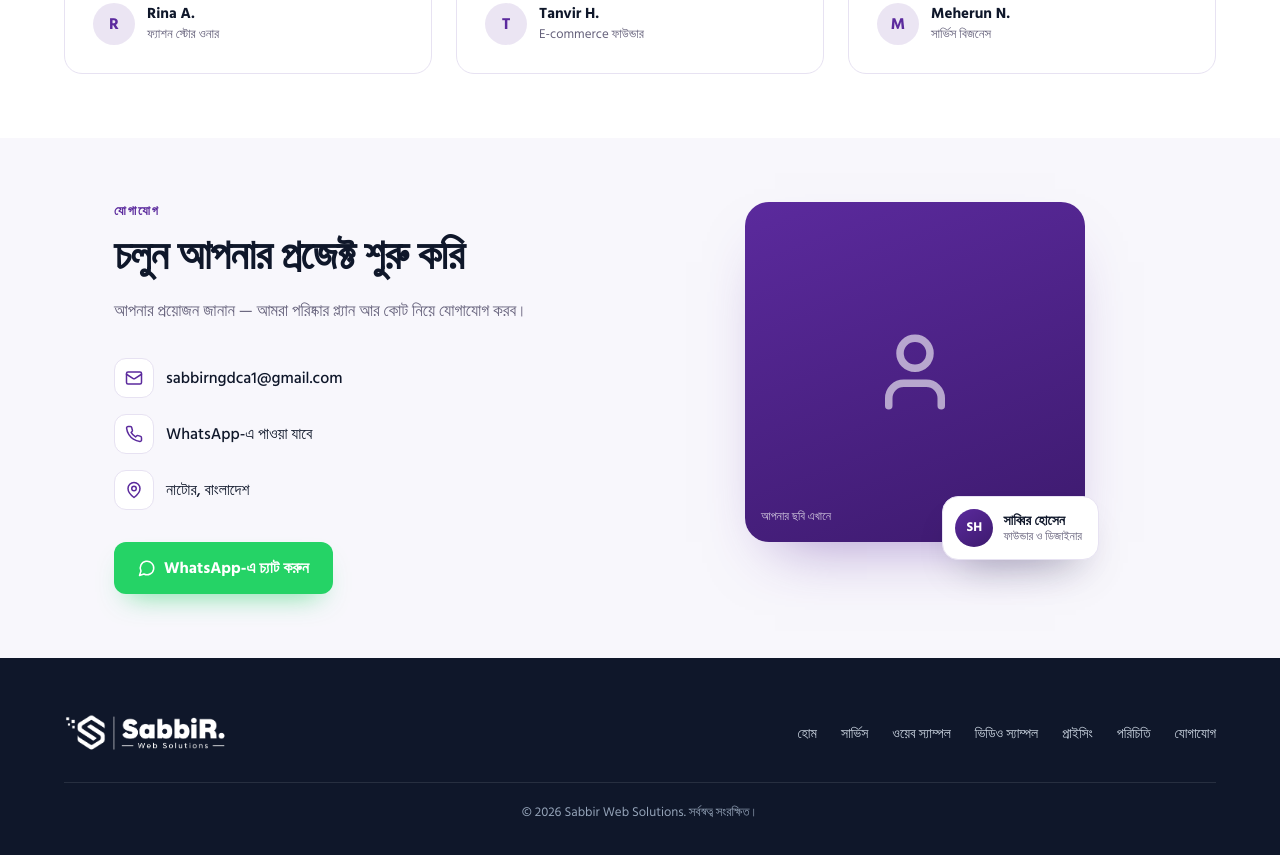
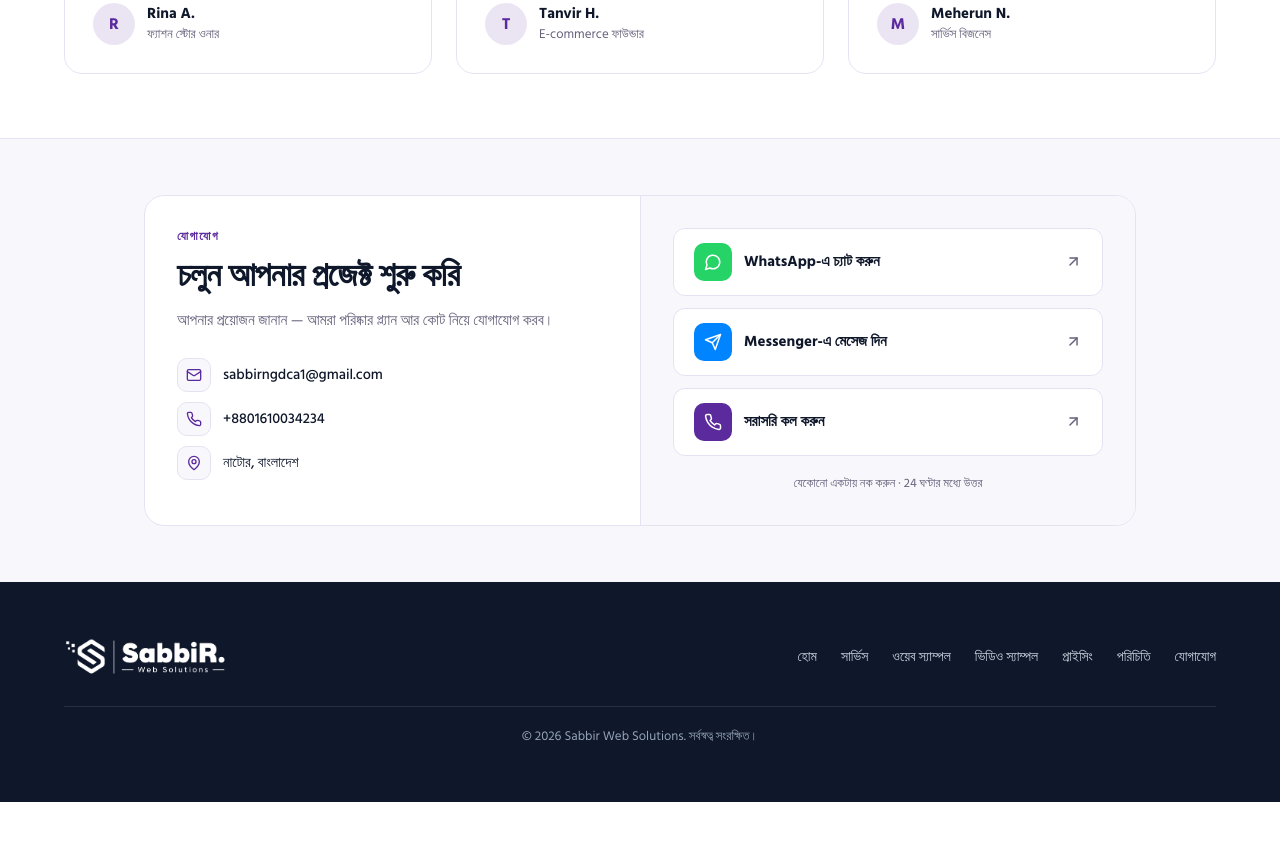
Before and after one commit to sourov6580/sabbir-web-solutions, a Next.js app: page / in a window 1280 px wide. Shown: the part 3780-4635 px from the top of the page. After the commit the page ends 4582 px from the top, so only its background shows below. Built offline with nearby package versions, Linux system fonts and the light colour scheme.

Commit message:
Add files via upload

```diff
--- a/components/Home.jsx
+++ b/components/Home.jsx
@@ -4,7 +4,7 @@ import React, { useState, useEffect } from "react";
 import Link from "next/link";
 import {
   ArrowRight, ArrowUpRight, Globe, Video, Check, X,
-  Mail, User, MessageCircle, Quote, Phone, MapPin, Star,
+  Mail, User, MessageCircle, Quote, Phone, MapPin, Star, Send,
 } from "lucide-react";
 import {
   brand, startProjectLabel, hero, services, caseStudy,
@@ -300,53 +300,62 @@ export default function Home() {
       </section>
 
       {/* ============ CONTACT ============ */}
-      <section id="contact" style={{ background: C.light }}>
-        <div className="mx-auto px-6 py-16" style={{ maxWidth: 1100 }}>
-          <div className="grid gap-12 lg:grid-cols-2">
+      <section id="contact" style={{ background: C.light, borderTop: `1px solid ${C.line}` }}>
+        <div className="mx-auto px-6 py-14" style={{ maxWidth: 1040 }}>
           <Reveal>
-              <div style={{ fontSize: 13, letterSpacing: ".14em", textTransform: "uppercase", color: C.purple, fontWeight: 700 }}>{contact.eyebrow}</div>
-              <h2 className="display" style={{ marginTop: 12, fontSize: "clamp(1.8rem,3.4vw,2.6rem)", fontWeight: 800, letterSpacing: "-.02em", lineHeight: 1.15 }}>
+            <div style={{ background: "#fff", border: `1px solid ${C.line}`, borderRadius: 20, overflow: "hidden" }}>
+              <div className="grid lg:grid-cols-2">
+
+                {/* Left — info */}
+                <div style={{ padding: 32 }}>
+                  <div style={{ fontSize: 12, letterSpacing: ".14em", textTransform: "uppercase", color: C.purple, fontWeight: 700 }}>{contact.eyebrow}</div>
+                  <h2 className="display" style={{ marginTop: 10, fontSize: "clamp(1.5rem,2.8vw,2.1rem)", fontWeight: 800, letterSpacing: "-.02em", lineHeight: 1.2 }}>
                     {contact.heading}
                   </h2>
-              <p style={{ marginTop: 16, fontSize: 17, color: C.muted, lineHeight: 1.7 }}>
+                  <p style={{ marginTop: 12, fontSize: 15.5, color: C.muted, lineHeight: 1.65 }}>
                     {contact.sub}
                   </p>
-              <div className="mt-8 space-y-4">
-                {[[<Mail size={18} key="m" />, contact.email], [<Phone size={18} key="p" />, "WhatsApp-এ পাওয়া যাবে"], [<MapPin size={18} key="l" />, contact.location]].map(([ic, t], i) => (
+
+                  <div style={{ marginTop: 24, display: "grid", gap: 10 }}>
+                    {[
+                      [<Mail size={16} key="m" />, contact.email],
+                      [<Phone size={16} key="p" />, contact.phoneNumber],
+                      [<MapPin size={16} key="l" />, contact.location],
+                    ].map(([ic, t], i) => (
                       <div key={i} className="flex items-center gap-3">
-                    <span style={{ width: 40, height: 40, borderRadius: 12, background: "#fff", border: `1px solid ${C.line}`, color: C.purple, display: "flex", alignItems: "center", justifyContent: "center" }}>{ic}</span>
-                    <span style={{ color: C.navy, fontWeight: 500 }}>{t}</span>
+                        <span style={{ width: 34, height: 34, borderRadius: 10, background: C.light, border: `1px solid ${C.line}`, color: C.purple, display: "flex", alignItems: "center", justifyContent: "center", flexShrink: 0 }}>{ic}</span>
+                        <span style={{ color: C.navy, fontWeight: 500, fontSize: 14.5 }}>{t}</span>
                       </div>
                     ))}
                   </div>
-              <a href={waHref} target="_blank" rel="noopener noreferrer" className="btnx mt-8 inline-flex items-center gap-2 px-6 py-3.5"
-                style={{ background: "#25D366", color: "#fff", borderRadius: 12, fontWeight: 700, textDecoration: "none", boxShadow: "0 14px 28px -14px rgba(37,211,102,.7)" }}>
-                <MessageCircle size={18} /> {contact.whatsappLabel}
+                </div>
+
+                {/* Right — action buttons */}
+                <div className="border-t lg:border-t-0 lg:border-l" style={{ padding: 32, background: C.light, borderColor: C.line, display: "flex", flexDirection: "column", justifyContent: "center", gap: 12 }}>
+                  {[
+                    { href: waHref, label: contact.whatsappLabel, icon: <MessageCircle size={18} />, bg: "#25D366" },
+                    { href: contact.messengerUrl, label: contact.messengerLabel, icon: <Send size={18} />, bg: "#0084FF" },
+                    { href: `tel:${contact.phoneNumber}`, label: contact.callLabel, icon: <Phone size={18} />, bg: C.purple },
+                  ].map((b, i) => (
+                    <a
+                      key={i}
+                      href={b.href}
+                      target={b.href.startsWith("tel:") ? undefined : "_blank"}
+                      rel="noopener noreferrer"
+                      className="btnx flex items-center gap-3 px-5 py-3.5"
+                      style={{ background: "#fff", border: `1px solid ${C.line}`, borderRadius: 12, color: C.navy, fontWeight: 700, fontSize: 15, textDecoration: "none" }}
+                    >
+                      <span style={{ width: 38, height: 38, borderRadius: 10, background: b.bg, color: "#fff", display: "flex", alignItems: "center", justifyContent: "center", flexShrink: 0 }}>{b.icon}</span>
+                      <span style={{ flex: 1 }}>{b.label}</span>
+                      <ArrowUpRight size={17} color={C.muted} />
                     </a>
-            </Reveal>
+                  ))}
+                  <div style={{ marginTop: 6, fontSize: 12.5, color: C.muted, textAlign: "center" }}>{contact.actionsNote}</div>
+                </div>
 
-            <Reveal delay={0.1}>
-              <div style={{ position: "relative", maxWidth: 340, margin: "0 auto", width: "100%" }}>
-                <div style={{ aspectRatio: "1/1", borderRadius: 24, overflow: "hidden", background: `linear-gradient(160deg, ${C.purple}, ${C.purpleDeep})`, display: "flex", alignItems: "center", justifyContent: "center", boxShadow: "0 30px 60px -30px rgba(91,42,157,.5)" }}>
-                  {contact.image ? (
-                    <img src={contact.image} alt={brand.founderName} style={{ width: "100%", height: "100%", objectFit: "cover" }} />
-                  ) : (
-                    <>
-                      <User size={90} color="rgba(255,255,255,.6)" />
-                      <span style={{ position: "absolute", bottom: 16, left: 16, fontSize: 12, color: "rgba(255,255,255,.75)" }}>{contact.imageCaption}</span>
-                    </>
-                  )}
-                </div>
-                <div style={{ position: "absolute", bottom: -18, right: -14, background: "#fff", borderRadius: 16, padding: "12px 16px 12px 12px", boxShadow: "0 20px 40px -20px rgba(15,23,42,.4)", border: `1px solid ${C.line}`, display: "flex", alignItems: "center", gap: 10 }}>
-                  <span className="display" style={{ width: 38, height: 38, borderRadius: "50%", background: `linear-gradient(145deg, ${C.purple}, ${C.purpleDeep})`, color: "#fff", display: "flex", alignItems: "center", justifyContent: "center", fontSize: 13, fontWeight: 700 }}>{brand.founderInitials}</span>
-                  <div style={{ lineHeight: 1.25 }}>
-                    <div style={{ fontSize: 14, fontWeight: 700, color: C.navy }}>{brand.founderName}</div>
-                    <div style={{ fontSize: 12, color: C.muted }}>{brand.founderRole}</div>
-                  </div>
               </div>
             </div>
           </Reveal>
-          </div>
         </div>
       </section>
     </div>
--- a/content/site.js
+++ b/content/site.js
@@ -250,9 +250,12 @@ export const contact = {
   whatsappNumber: "8801610034234",
   whatsappLabel: "WhatsApp-এ চ্যাট করুন",
   location: "নাটোর, বাংলাদেশ",
-  // ডান পাশের ছবি: /public/images-এ ছবি রেখে এখানে path দিন। null দিলে প্লেসহোল্ডার ফ্রেম দেখাবে।
-  image: null,
-  imageCaption: "আপনার ছবি এখানে",
+  // ডান পাশের অ্যাকশন বাটন — লিংক/লেবেল এখান থেকেই বদলানো যাবে
+  messengerUrl: "https://m.me/sabbirwebsolutions",
+  messengerLabel: "Messenger-এ মেসেজ দিন",
+  phoneNumber: "+8801610034234",
+  callLabel: "সরাসরি কল করুন",
+  actionsNote: "যেকোনো একটায় নক করুন · 24 ঘণ্টার মধ্যে উত্তর",
   services: ["ওয়েবসাইট ডিজাইন", "ভিডিও এডিটিং", "দুটোই"],
   privacyNote: "আপনার তথ্য গোপন থাকবে · কোনো স্প্যাম নয়",
   submitLabel: "মেসেজ পাঠান",
```
Lines whose indentation alone changed are shown as unchanged.
